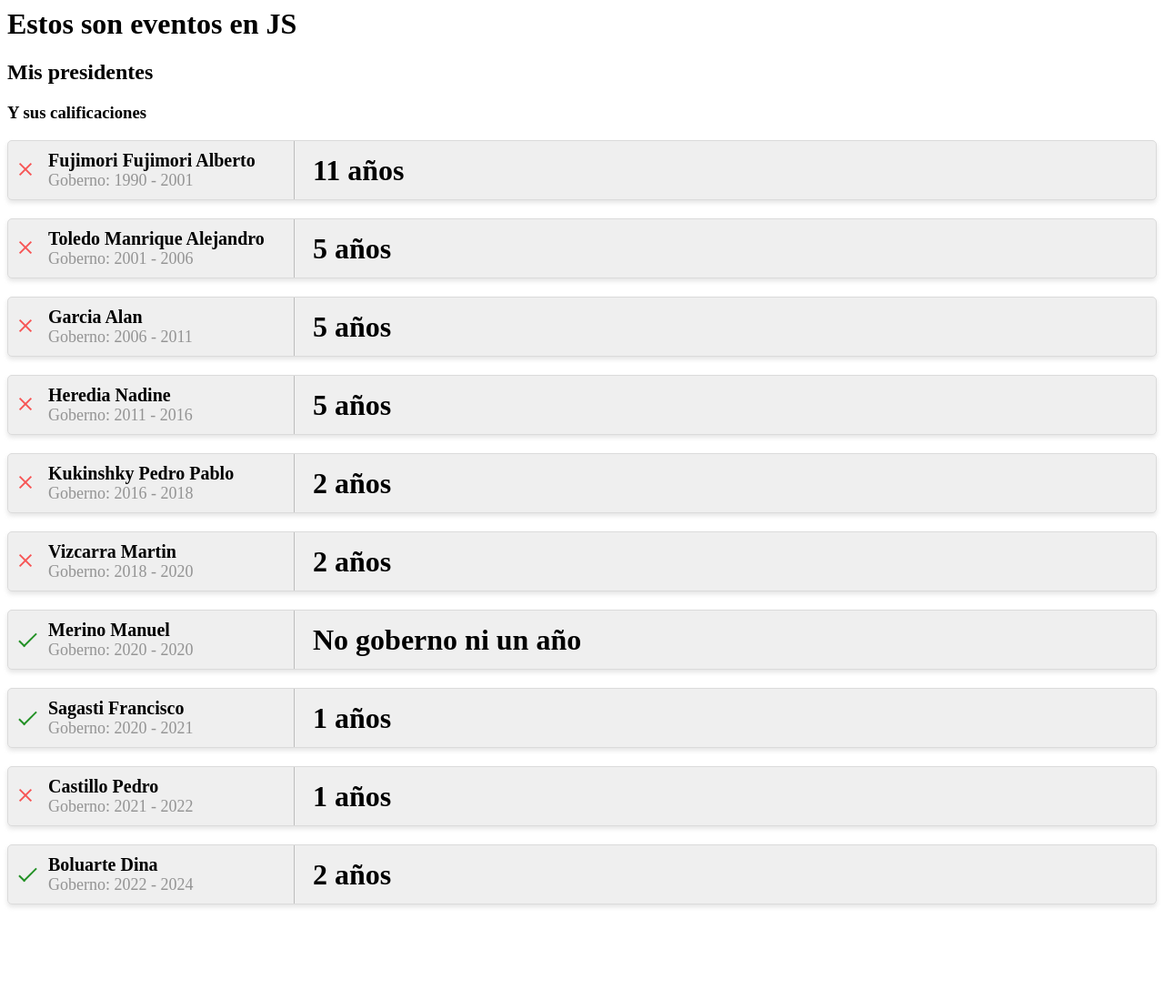
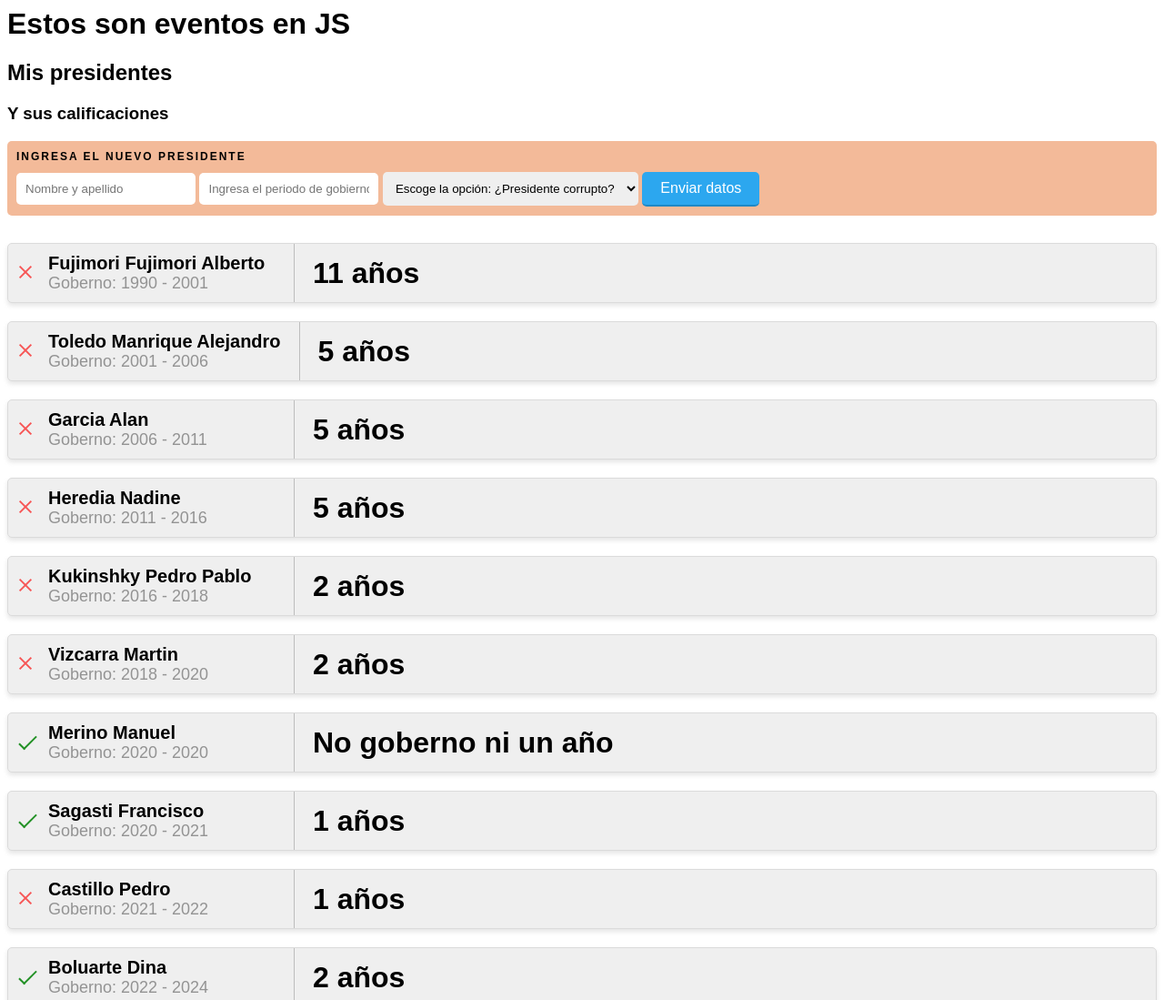
Before and after one commit to TuProfeFavorito/eventosconjavascript, a plain HTML site: page index.html in a window 1280 px wide. Shown: the top 1099 px of the page at 91% size. Before the commit the page ends 1014 px from the top, so only its background shows below. Drawn offline with Linux system fonts and the light colour scheme; a web font is replaced by a local one.

Commit message:
second commit

```diff
--- a/css/css.css
+++ b/css/css.css
@@ -1,3 +1,8 @@
+@import url('https://fonts.googleapis.com/css2?family=Kantumruy+Pro:ital,wght@0,100..700;1,100..700&display=swap');
+body {
+    font-family: "Kantumruy Pro", sans-serif;
+}
+
 .presidente {
     display: flex;
     align-items: center;
@@ -63,3 +68,31 @@
     font-weight: 700;
     padding-left: 20px;
 }
+
+section.formulario .btn {
+    background: #2ca7ef;
+    border: none;
+    color: white;
+    padding: 9px 20px;
+    font-size: 16px;
+    border-radius: 5px;
+    border-bottom: solid 2px #1f88c5;
+}
+section.formulario input, section.formulario select {
+    border: none;
+    padding: 10px;
+    border-radius: 5px;
+}
+section.formulario h4 {
+    margin: 0px;
+    text-transform: uppercase;
+    letter-spacing: 2px;
+    font-size: 12px;
+    margin-bottom: 10px;
+}
+section.formulario {
+    margin-bottom: 30px;
+    padding: 10px;
+    background: #f3ba99;
+    border-radius: 5px;
+}
--- a/index.html
+++ b/index.html
@@ -16,6 +16,20 @@
         <h2 id="subTitleJS"></h2>
         <h3 id="subTitleJS2"></h3>
 
+        <section class="formulario">
+            <h4>Ingresa el nuevo presidente</h4>
+            <div class="form">
+                <input type="text" id="nombrePresidente" placeholder="Nombre y apellido">
+                <input type="text" id="periodoPresidente" placeholder="Ingresa el periodo de gobierno">
+                <select id="isCorrupto">
+                    <option value="0">Escoge la opción: ¿Presidente corrupto?</option>
+                    <option value="SI">Si</option>
+                    <option value="NO">No</option>
+                </select>
+                <button class="btn" id="sendPresidente">Enviar datos</button>
+            </div>
+        </section>
+
         <section>
             <div class="myPresidentList" id="presidents"></div>
         </section>
--- a/js/eventos.js
+++ b/js/eventos.js
@@ -13,7 +13,7 @@ setTimeout(function(){
 
 //arrays de presidentes del peru desde FUJIMORI
 
-const presidentes = [
+let presidentes = [
     {
         "nombre": "Fujimori Fujimori Alberto",
         "periodo": "1990 - 2001",
@@ -76,7 +76,7 @@ const presidentes = [
     }
 ];
 
-
+function asignarPresidentes(){
     const presidenteElement = document.getElementById("presidents");
     let contenido = "";
     presidentes.forEach(function(presidente) {
@@ -104,5 +104,42 @@ presidentes.forEach(function(presidente) {
         `;
         contenido = contenido + template;
     });
+    presidenteElement.innerHTML = contenido;
+}
 
-presidenteElement.innerHTML = contenido;
+asignarPresidentes();
+
+
+const boton = document.getElementById("sendPresidente");
+
+/* addEventListener para agregar un evento */
+/* CLICK */
+boton.addEventListener("click", function(){
+    //alert("ESTAS INGRESANDO UN NUEVO PRESIDENTE");
+    const nombre = document.getElementById("nombrePresidente").value;
+    const periodo = document.getElementById("periodoPresidente").value;
+    const isCorrupto = document.getElementById("isCorrupto").value;
+    //transformacion de datos
+    //periodo : 2031 - 2034
+    //split = DIVIDE UN STRING EN UN ARRAY DEPENDIENDO DEL VALOR INGRESADO
+    const anioMayor = periodo.split(" - ")[1]; //2034
+    const anioMenor = periodo.split(" - ")[0]; //2031
+    const aniosGobernados = Number(anioMayor) - Number(anioMenor);
+    let isPresidenteCorrupto = true;
+    //aniosGobernados --> Number
+    if (isCorrupto == "NO") {
+        isPresidenteCorrupto = false;
+    }
+    //PRINCIPIO SOLID RESPONSABILIDAD UNICA
+    //CREAR EL OBJETO.
+    const newPresident = new Object();
+    newPresident.nombre = nombre;
+    newPresident.periodo = periodo;
+    newPresident.anios_gobierno = aniosGobernados;
+    newPresident.isCorrupto = isPresidenteCorrupto;
+    //push para agregar al array
+    presidentes.push(newPresident);
+    alert("Has agregado un nuevo presidente");
+    //repetir la funcion
+    asignarPresidentes();
+});
```
Lines whose indentation alone changed are shown as unchanged.
